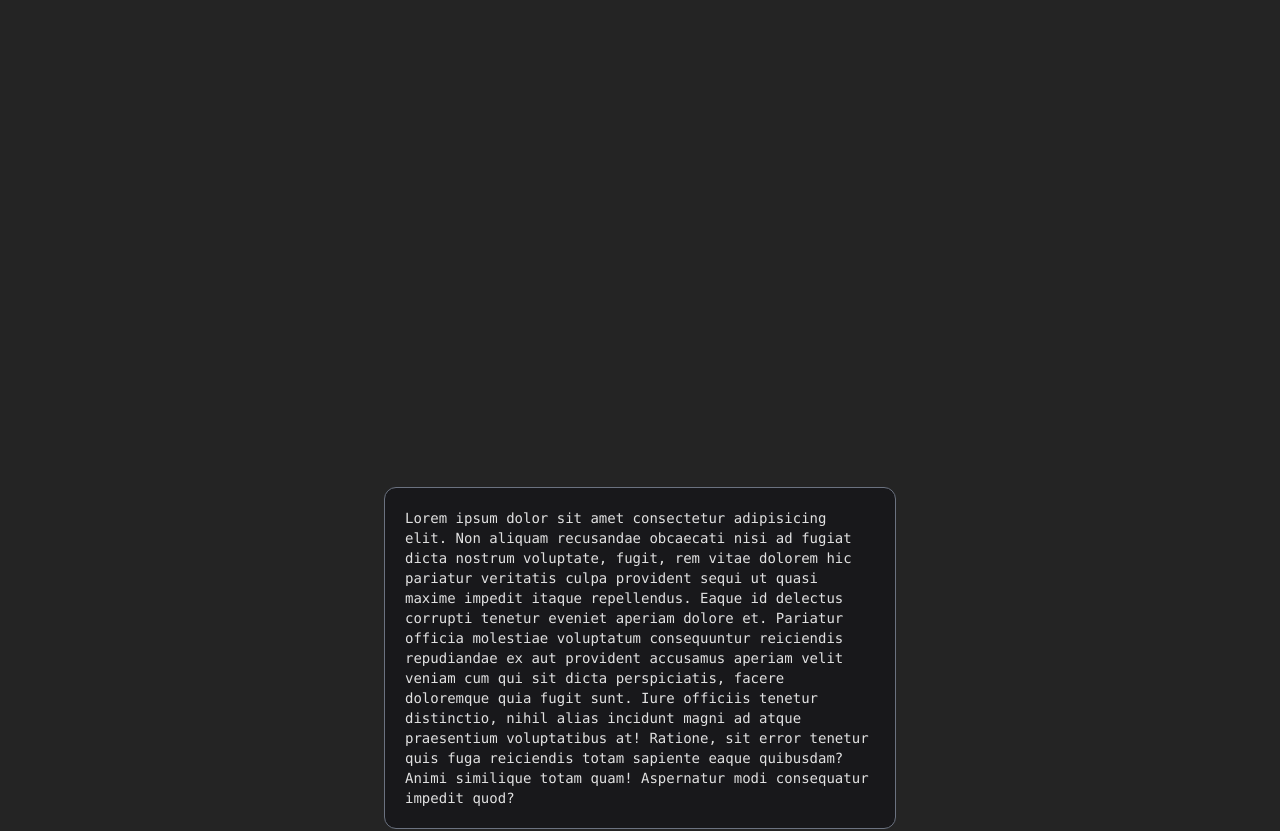
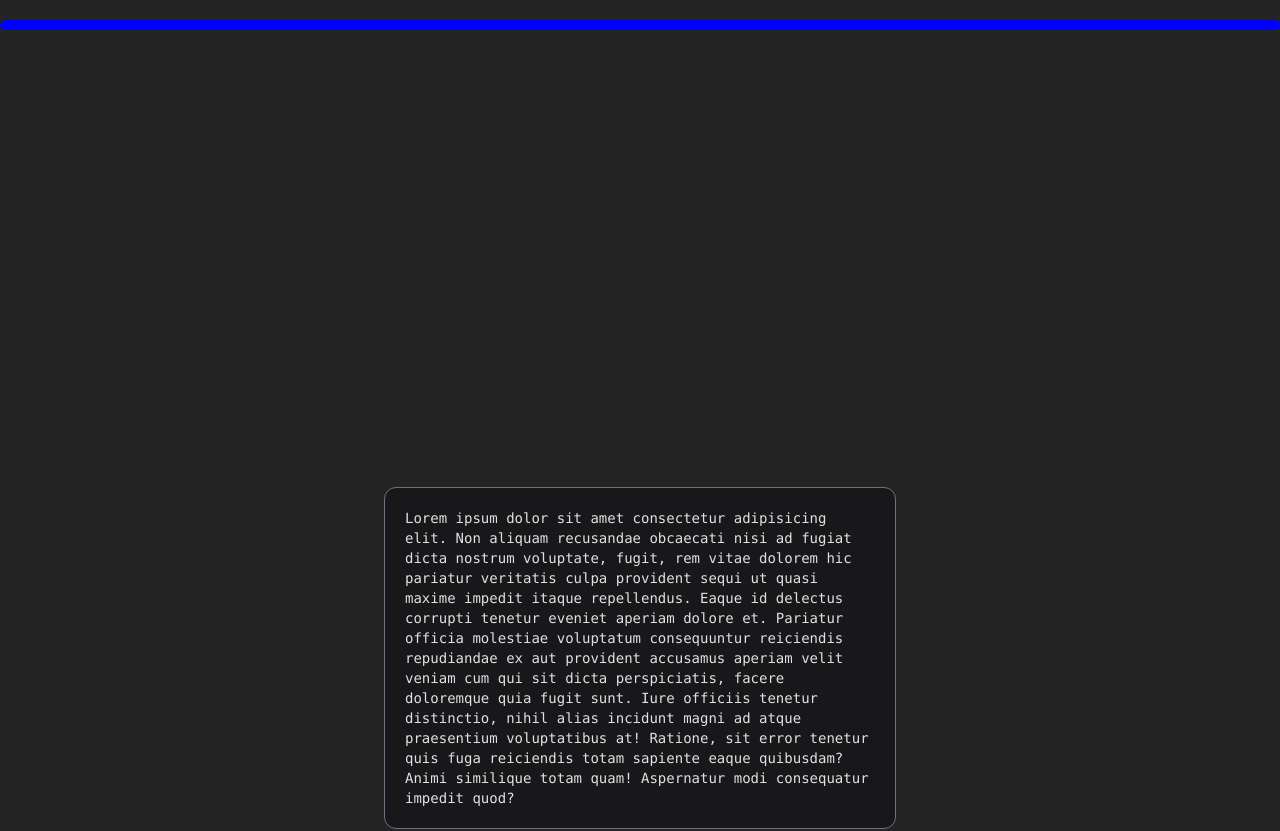
Before and after one commit to kid-us/Motion, a React (Vite) app: page / in a window 1280 px wide. Shown: the top 831 px of the page. Built offline with nearby package versions, Linux system fonts and the light colour scheme.

Commit message:
WhileInView

```diff
--- a/src/components/Scroll/WhileInView.tsx
+++ b/src/components/Scroll/WhileInView.tsx
@@ -1,8 +1,36 @@
-import { motion } from "framer-motion";
+import { motion, useScroll, useSpring, useTransform } from "framer-motion";
 
 const WhileInView = () => {
+  const { scrollYProgress } = useScroll();
+  const scaleX = useSpring(scrollYProgress, {
+    bounce: 0,
+    stiffness: 100,
+    damping: 20,
+    restDelta: 0.001,
+  });
+
+  const background = useTransform(
+    scrollYProgress,
+    [0, 0.5, 1],
+    ["#f00", "#0f0", "#00f"]
+  );
+
   return (
     <div className="grid grid-cols-1 w-[40%] mt-[90em]">
+      <motion.div
+        className="container mx-auto rounded-full"
+        style={{
+          scaleX,
+          position: "fixed",
+          top: 20,
+          left: 0,
+          right: 0,
+          originX: 0,
+          height: 10,
+          background,
+        }}
+      ></motion.div>
+
       <ScrollComponent>
         <div className="bg-zinc-900 p-5 rounded-xl border border-gray-500 mb-20">
           <p className="text-sm font-mono">
```
